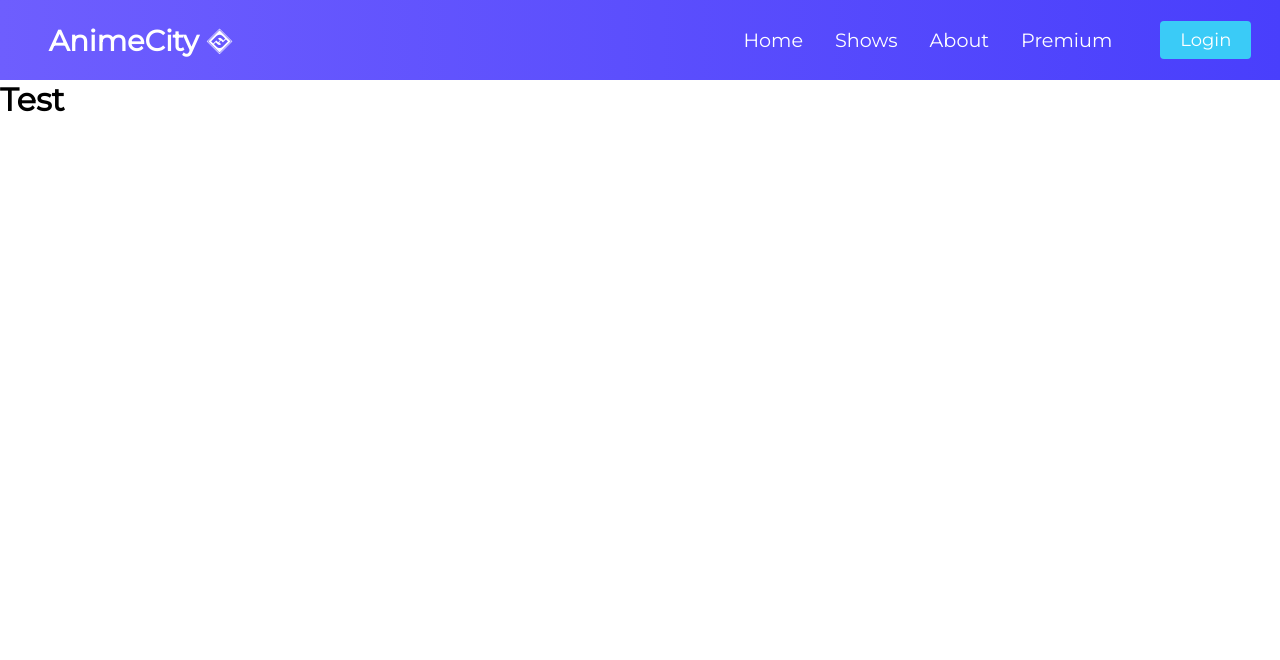
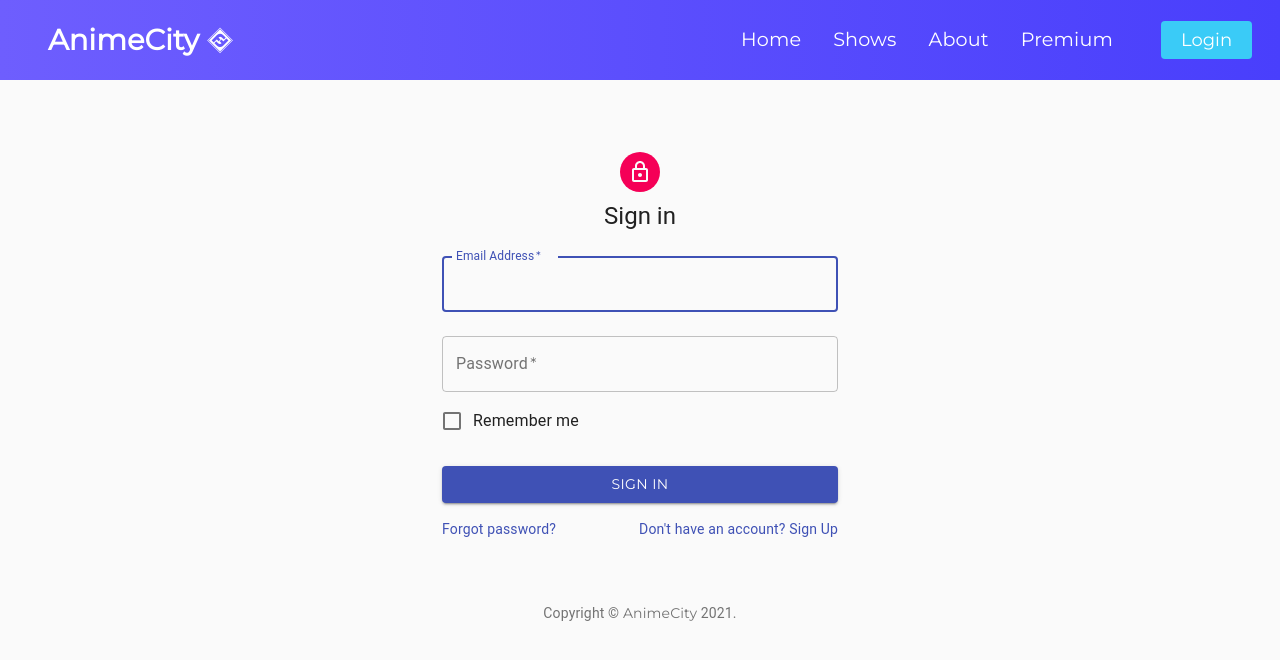
Before and after one commit to Bryanjazo/Anime-City, a React (Create React App) app: page /Login in a window 1280 px wide. Shown: the top 660 px of the page. Built offline with nearby package versions, Linux system fonts and the light colour scheme.

Commit message:
finished sign up page

```diff
--- a/package.json
+++ b/package.json
@@ -13,6 +13,7 @@
     "movie-trailer": "^2.1.0",
     "react": "^17.0.2",
     "react-dom": "^17.0.2",
+    "react-modal": "^3.14.3",
     "react-redux": "^7.2.4",
     "react-router-dom": "^5.2.0",
     "react-scripts": "4.0.3",
--- a/src/Components/Modal.css
+++ b/src/Components/Modal.css
@@ -3,11 +3,50 @@
   left: 35%;
   top: 25%;
   right: 35%;
-  bottom: 25%;
+  bottom: 15%;
   background-color: white;
   display: flex;
+  flex-direction: column;
+  padding: 25px;;
+  border-radius: 40px;
+  box-shadow: rgba(0,0,0,0.35) 0px 5px 15px;
+}
+.modal .modal-title{
+  display: inline-block;
+  text-align: center;
+  margin-top: 10px;
+}
+.modal .modal_image{
+  display: inline-block;
+  text-align: center;
+}
+.modal .description{
+  display: inline-block;
+  text-align: center;
+}
+.modal .genreHome{
+  display: flex;
+  padding-top: 10px;
+  justify-content: flex-start;
+}
+.modal .episodes{
+  display: flex;
+  justify-content: flex-end;
+}
+.modal .buttonWatch{
+  display: flex;
   align-items: center;
-  justify-content: center;
+}
+.addToFavs{
+  display: flex;
+  margin-left: 75%;
+  justify-content: flex-end;
+}
+.watchBtn{
+    display: flex;
+    margin-right: 75%;
+    justify-content: flex-start;
+
 }
 /* .modalBackground{
   width: 100vw;
--- a/src/Components/Modal.js
+++ b/src/Components/Modal.js
@@ -11,15 +11,31 @@ function ModalHome({title, description, genre,episodes,imageUrl,url,closeModal,
   const dispatch = useDispatch()
     const {modal} = useSelector((state) => state.anime)
 
-    console.log(key)
+    console.log(title)
     return (
-    <div className="modal">
+    <div key={key} className="modal">
       <div className="modal-title">
-        {title}
+          {title}
         </div>
         <div className="modal_image">
-          {imageUrl}
+          <img  src={imageUrl} alt="title"/>
         </div>
+        <div className="description">
+          {description}
+        </div>
+        <div className="genreHome">
+          {genre}
+        </div>
+        <div className="episodes">{episodes}</div>
+
+        <button className="watchBtn">Watch {title}</button>
+        <button className="addToFavs">Add to favorites</button>
+
+
+
+
+
+
 
     </div>
     )
--- a/src/Oauth/SignIn.js
+++ b/src/Oauth/SignIn.js
@@ -1,14 +1,117 @@
-import React from 'react'
+import React from 'react';
+import Avatar from '@material-ui/core/Avatar';
+import Button from '@material-ui/core/Button';
+import CssBaseline from '@material-ui/core/CssBaseline';
+import TextField from '@material-ui/core/TextField';
+import FormControlLabel from '@material-ui/core/FormControlLabel';
+import Checkbox from '@material-ui/core/Checkbox';
+import Link from '@material-ui/core/Link';
+import Grid from '@material-ui/core/Grid';
+import Box from '@material-ui/core/Box';
+import LockOutlinedIcon from '@material-ui/icons/LockOutlined';
+import Typography from '@material-ui/core/Typography';
+import { makeStyles } from '@material-ui/core/styles';
+import Container from '@material-ui/core/Container';
 
-
-function Login(){
-
-    return (
-      <div>
-      <h1>Test</h1>
-      </div>
-    )
-
+function Copyright() {
+  return (
+    <Typography variant="body2" color="textSecondary" align="center">
+      {'Copyright © '}
+      <Link color="inherit" href="https://material-ui.com/">
+        AnimeCity
+      </Link>{' '}
+      {new Date().getFullYear()}
+      {'.'}
+    </Typography>
+  );
 }
 
-export default Login;
+const useStyles = makeStyles((theme) => ({
+  paper: {
+    marginTop: theme.spacing(8),
+    display: 'flex',
+    flexDirection: 'column',
+    alignItems: 'center',
+  },
+  avatar: {
+    margin: theme.spacing(1),
+    backgroundColor: theme.palette.secondary.main,
+  },
+  form: {
+    width: '100%', // Fix IE 11 issue.
+    marginTop: theme.spacing(1),
+  },
+  submit: {
+    margin: theme.spacing(3, 0, 2),
+  },
+}));
+
+export default function SignIn() {
+  const classes = useStyles();
+
+  return (
+    <Container component="main" maxWidth="xs">
+      <CssBaseline />
+      <div className={classes.paper}>
+        <Avatar className={classes.avatar}>
+          <LockOutlinedIcon />
+        </Avatar>
+        <Typography component="h1" variant="h5">
+          Sign in
+        </Typography>
+        <form className={classes.form} noValidate>
+          <TextField
+            variant="outlined"
+            margin="normal"
+            required
+            fullWidth
+            id="email"
+            label="Email Address"
+            name="email"
+            autoComplete="email"
+            autoFocus
+          />
+          <TextField
+            variant="outlined"
+            margin="normal"
+            required
+            fullWidth
+            name="password"
+            label="Password"
+            type="password"
+            id="password"
+            autoComplete="current-password"
+          />
+          <FormControlLabel
+            control={<Checkbox value="remember" color="primary" />}
+            label="Remember me"
+          />
+          <Button
+            type="submit"
+            fullWidth
+            variant="contained"
+            color="primary"
+            className={classes.submit}
+          >
+            Sign In
+          </Button>
+          <Grid container>
+            <Grid item xs>
+              <Link href="#" variant="body2">
+                Forgot password?
+              </Link>
+            </Grid>
+            <Grid item>
+              <Link href="#" variant="body2">
+                {"Don't have an account? Sign Up"}
+              </Link>
+            </Grid>
+          </Grid>
+        </form>
+      </div>
+      <Box mt={8}>
+        <Copyright />
+      </Box>
+    </Container>
+  );
+}
```
Also changed, not shown: src/Oauth/SignIn.css (added, +13 -0 lines), 2 other files (tests, documents, lock files or other folders).
